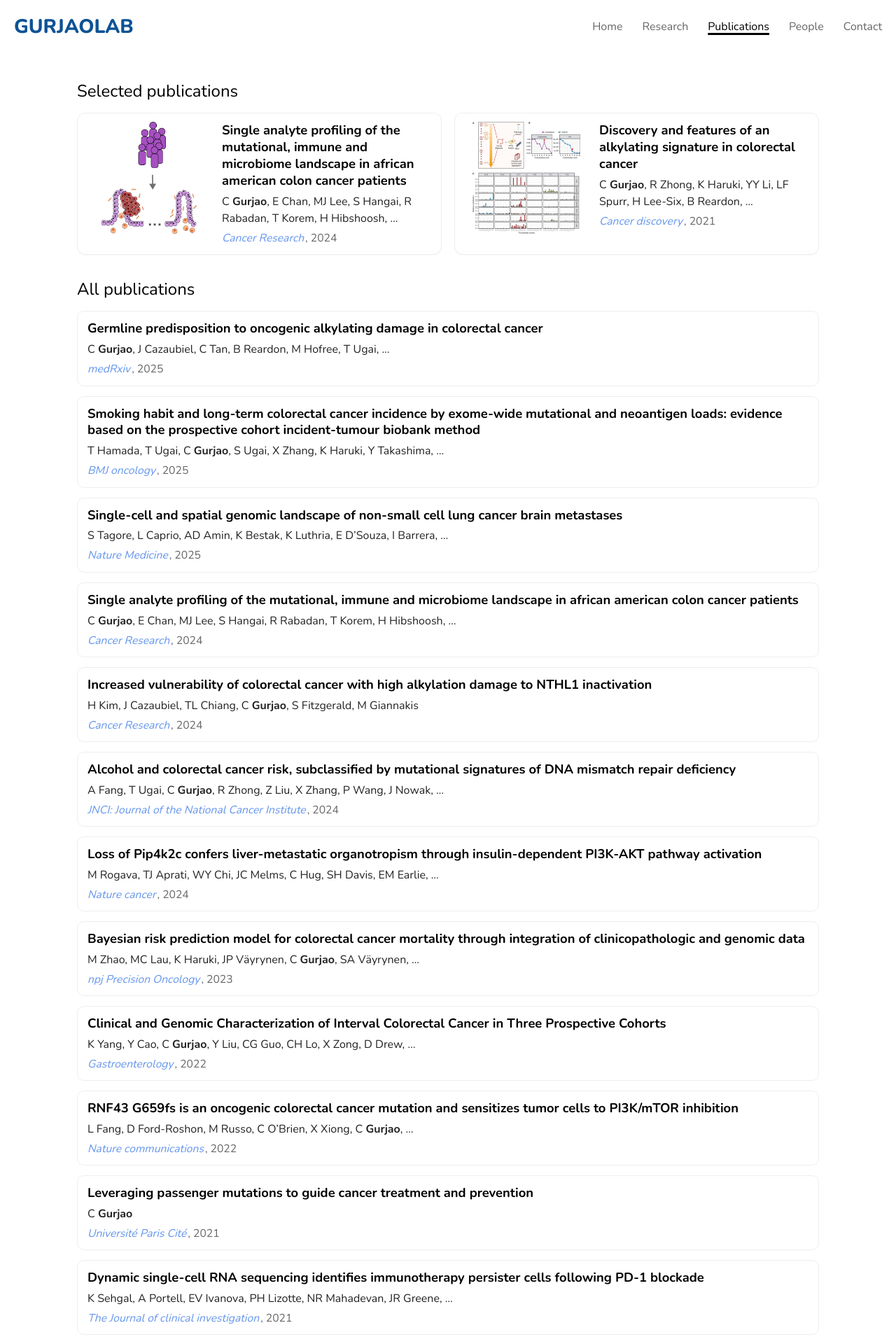
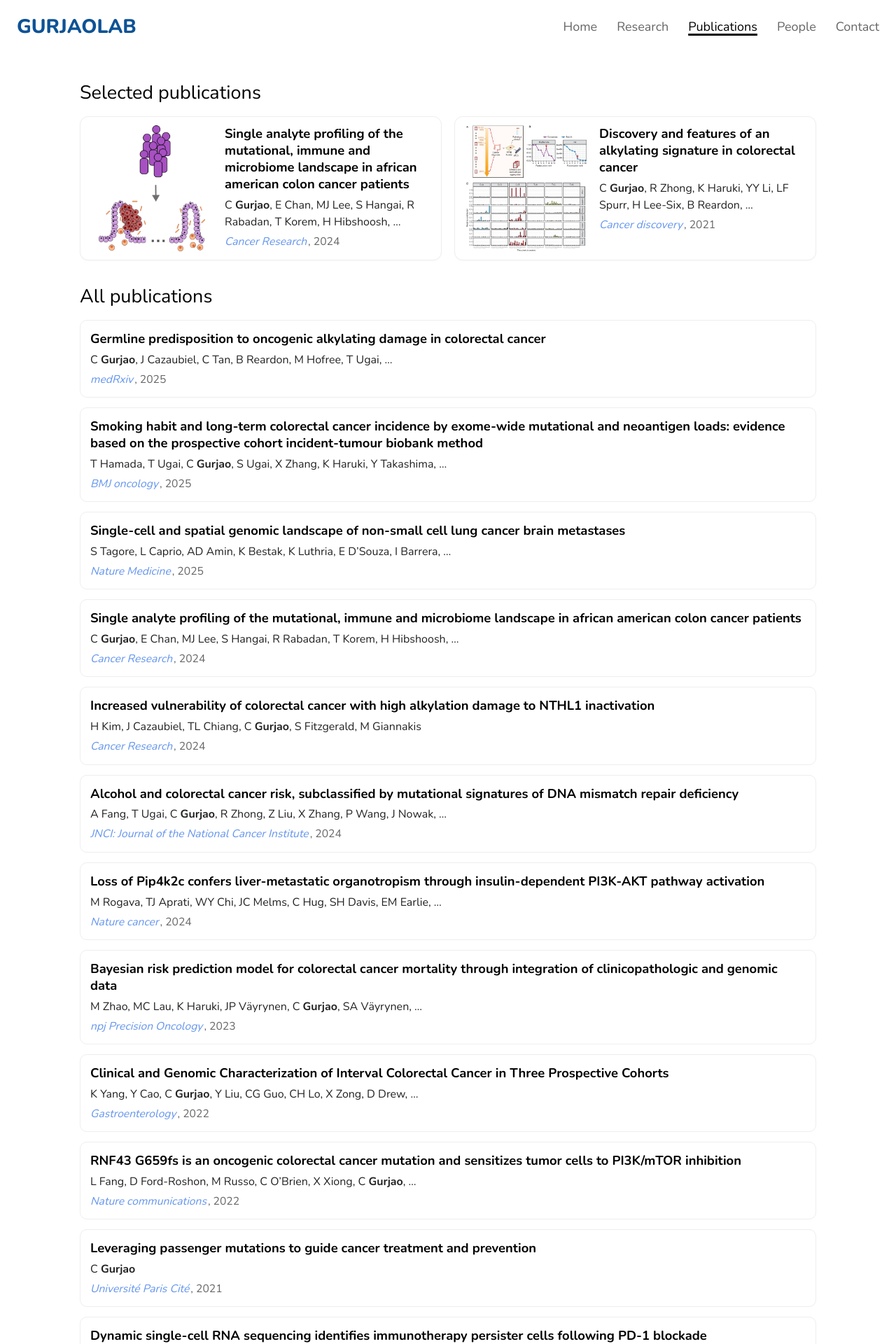
Before and after one commit to joseph-gad-code/Gurjao-Lab-Website, a Jekyll site: the page built from pages/publications/index.md, in a window 1280 px wide. Shown: the top 1920 px of the page at 70% size. Built offline with Jekyll 4.4.1, drawn with Linux system fonts in a browser that asks for light colours.

Commit message:
Update main.scss

```diff
--- a/assets/css/main.scss
+++ b/assets/css/main.scss
@@ -13,6 +13,9 @@
   --research-fig-w: 520px;
   --research-rail: #e9ecef;
 
+  /* fluid helpers */
+  --page-pad: clamp(16px, 4vw, 24px);
+  --card-gap: clamp(12px, 2.5vw, 18px);
 }
 
 /* STYLES FOR GLOBAL WEBSITE ELEMENTS */
@@ -22,20 +25,25 @@
   font-family: "Nunito", system-ui, -apple-system, Segoe UI, Roboto, Arial, sans-serif;
   color: var(--black);
   line-height: 1.6;
+  font-size: clamp(16px, 1.5vw, 18px);
 }
-.container { max-width: 1100px; margin: 0 auto; padding: 24px 20px; }
+img, svg, video { max-width: 100%; height: auto; }
+
+.container { max-width: 1100px; margin: 0 auto; padding: 24px var(--page-pad); }
 
 /* Header */
 .site-header {
   display: flex; align-items: center; justify-content: space-between;
-  padding: 16px 20px;
+  padding: 16px var(--page-pad);
+  gap: 12px;
+  flex-wrap: wrap;
 }
 .brand a {
-  font-size: 28px; font-weight: 800; color: var(--blue); text-decoration: none;
+  font-size: clamp(22px, 3.2vw, 28px); font-weight: 800; color: var(--blue); text-decoration: none;
 }
 
 /* Navigation Bar */
-.site-nav ul { list-style: none; display: flex; gap: 28px; margin: 0; padding: 0; }
+.site-nav ul { list-style: none; display: flex; flex-wrap: wrap; gap: clamp(12px, 3vw, 28px); margin: 0; padding: 0; }
 .site-nav a {
   text-decoration: none; color: var(--gray); font-weight: 400;
 }
@@ -54,7 +62,7 @@
 
 /* STYLES FOR HOMEPAGE WEBSITE ELEMENTS */
 /* Homepage Hero Image */
-.homepage-hero-image { margin: 0 0 2rem; }
+.homepage-hero-image { margin: 0 0 2rem; padding: 0 var(--page-pad); }
 .hero-image {
   display: block;
   width: 100%;
@@ -66,12 +74,12 @@
 .homepage-tagline {
   margin: 1.25rem auto 2.25rem;
   max-width: 1100px;
+  padding: 0 var(--page-pad);
   text-align: center;
   line-height: 1.25;
   font-weight: 400;
   font-size: clamp(1.9rem, 4vw, 3.25rem);
 }
-
 .homepage-tagline .underlined-tagline-text {
   text-decoration: underline;
   text-decoration-thickness: 3px;
@@ -82,18 +90,17 @@
 .homepage-blurbs {
   margin: 1.75rem auto 2.75rem;
   max-width: 1100px;
+  padding: 0 var(--page-pad);
   display: grid;
-  grid-template-columns: 1fr 1fr;
-  gap: clamp(18px, 4vw, 56px);
+  grid-template-columns: repeat(auto-fit, minmax(260px, 1fr));
+  gap: clamp(16px, 4vw, 56px);
   align-items: start;
 }
-
 .homepage-blurbs .secondary-blurb {
   text-align: center;
   font-size: clamp(1rem, 2.2vw, 1.25rem);
   line-height: 1.6;
 }
-
 .homepage-blurbs .main-blurb {
   margin: 0 0 .6rem;
   font-weight: 700;
@@ -102,18 +109,16 @@
 }
 
 /* Main Body and News Section for the Home Page */
-.homepage-body-and-news {
-  margin: 36px 0 24px;
-}
+.homepage-body-and-news { margin: 36px 0 24px; }
 
 .homepage-body {
   max-width: 1200px;
   margin: 0 auto;
-  padding: 0 24px;
+  padding: 0 var(--page-pad);
 
   display: grid;
-  grid-template-columns: minmax(0, 1fr) 420px; /* left content | news column */
-  gap: 32px;
+  grid-template-columns: 1.5fr 1fr; /* fluid left | right */
+  gap: clamp(18px, 3.5vw, 32px);
   align-items: start;
 }
 
@@ -125,13 +130,12 @@
 .body-text h2 {
   margin: 0 0 12px;
   font-weight: 400;
+  font-size: clamp(1.45rem, 3.2vw, 2.05rem);
 }
 
-.body-text .text-above-list {
-  margin-left: $pretext-left;
-}
+.body-text .text-above-list { margin-left: $pretext-left; }
 
-.body-text p { margin: 10px 0 16px; }
+.body-text p { margin: 10px 0 16px; max-width: 72ch; }
 
 .body-text ul {
   list-style: none;
@@ -145,7 +149,6 @@
   line-height: 1.6;
   padding-left: $li-text-indent;
 }
-
 .body-text li::before {
   content: "";
   position: absolute;
@@ -164,13 +167,11 @@
   margin-left: $pretext-left;
   padding-left: 0;
 }
-
 .body-text p.read-more a {
   display: inline-block;
   text-decoration: none;
   color: var(--lightblue);
 }
-
 .body-text p.read-more a:hover { text-decoration: underline; }
 
 /* News Column */
@@ -180,16 +181,11 @@
   padding-right: 6px;
   -webkit-overflow-scrolling: touch;
 }
-
-.home-news h2 {
-  margin: 0 0 8px;
-  font-weight: 400;
-}
+.home-news h2 { margin: 0 0 8px; font-weight: 400; }
 
 .home-news {
   display: flex;
   flex-direction: column;
-  max-height: 56vh;
   border-left: 1px solid rgba(0,0,0,.12);
   padding-left: 22px;
   margin-left: 2px;
@@ -215,7 +211,7 @@
 /* Grid only when media is present */
 .news-card.has-media {
   display: grid;
-  grid-template-columns: 1fr 96px; /* text | image */
+  grid-template-columns: 1fr minmax(72px, 96px);
   gap: 12px;
   align-items: start;
 }
@@ -232,12 +228,7 @@
   background: #f6f6f6;
   flex-shrink: 0;
 }
-.news-media img {
-  width: 100%;
-  height: 100%;
-  object-fit: cover;
-  display: block;
-}
+.news-media img { width: 100%; height: 100%; object-fit: cover; display: block; }
 
 /* Typography */
 .news-headline { margin: 0 0 2px; font-size: 1.05rem; line-height: 1.3; font-weight: 700; }
@@ -273,9 +264,10 @@
 
 /* Two-column grid: text | figure (default: image on the right) */
 .research-section .row {
+  container-type: inline-size;
   display: grid;
-  grid-template-columns: 1fr 560px;
-  gap: 28px;
+  grid-template-columns: minmax(0, 1fr) minmax(320px, 560px);
+  gap: clamp(16px, 3vw, 28px);
   align-items: stretch;
 }
 
@@ -311,6 +303,7 @@
   align-items: center;
   justify-content: center;
   overflow: hidden;
+  aspect-ratio: 4 / 3;
 }
 
 /* Images fill the box and stay white */
@@ -332,7 +325,14 @@
 .research-section.img-left  .research-figure { border-right: 1px solid rgba(0,0,0,.10); padding-right: 20px; }
 
 /* Swap columns when image is on the left */
-.research-section.img-left .row { grid-template-columns: 560px 1fr; }
+.research-section.img-left .row { grid-template-columns: minmax(320px, 560px) 1fr; }
+
+/* Stack research section when its own width is small (container query) */
+@container (max-width: 760px){
+  .research-section .row{ grid-template-columns: 1fr; }
+  .research-section.img-left  .research-figure,
+  .research-section.img-right .research-figure{ border: 0; padding: 0; }
+}
 
 /* Section divider */
 .research-divider { border: 0; height: 1px; background: #eee; margin: 26px 0 0; }
@@ -341,10 +341,11 @@
 .contact-page {
   max-width: 1100px;
   margin: 28px auto 40px;
-  padding: 0 24px;
+  padding: 0 var(--page-pad);
 }
 
 .contact-grid {
+  container-type: inline-size;
   display: grid;
   grid-template-columns: 320px 1fr;
   grid-template-rows: auto auto;
@@ -381,9 +382,7 @@
 }
 
 /* ROW 1 — RIGHT: details (beside the image) */
-.contact-details.contact-top {
-  grid-area: details;
-}
+.contact-details.contact-top { grid-area: details; }
 .contact-details h2 { margin: 0 0 8px; font-weight: 400; }
 .contact-details h3 { margin: 18px 0 8px; font-weight: 600; }
 
@@ -404,25 +403,42 @@
 .contact-address a:hover { text-decoration: underline; }
 
 /* ROW 2 — FULL WIDTH: below the image */
-.contact-details.contact-lower {
-  grid-area: lower;
+.contact-details.contact-lower { grid-area: lower; }
+
+/* Stack contact grid when narrow */
+@container (max-width: 720px){
+  .contact-grid{
+    grid-template-columns: 1fr;
+    grid-template-areas:
+      "media"
+      "details"
+      "lower";
+    gap: var(--card-gap);
+  }
+  .contact-media .media-box{ aspect-ratio: 4 / 3; }
 }
 
 /* People page */
-.people-page { max-width: 1100px; margin: 0 auto 2rem; padding: 0 24px; }
+.people-page { max-width: 1100px; margin: 0 auto 2rem; padding: 0 var(--page-pad); }
 .people-page .page-title { margin: 0 0 14px; font-weight: 400; }
 
-.people-list { display: grid; gap: 16px; }
+.people-list { display: grid; gap: var(--card-gap); }
 
 .person-card {
+  container-type: inline-size;
   display: grid;
   grid-template-columns: 110px 1fr;
-  gap: 14px;
+  gap: clamp(10px, 2.2vw, 14px);
   align-items: start;
   padding: 12px 8px;
   border: 1px solid #eee;
   border-radius: 10px;
   background: #fff;
+}
+@container (max-width: 420px){
+  .person-card{ grid-template-columns: 1fr; }
+  .person-photo-wrap{ width: 100%; }
+  .person-photo, .person-photo.placeholder{ height: clamp(120px, 40vw, 180px); }
 }
 
 .person-photo-wrap { width: 110px; }
@@ -450,31 +466,35 @@
 .person-social a:hover .icon { opacity: 1; }
 
 /* Core values */
-.values-section { max-width: 1100px; margin: 2.5rem auto 3rem; padding: 0 24px; }
+.values-section { max-width: 1100px; margin: 2.5rem auto 3rem; padding: 0 var(--page-pad); }
 .values-section .page-title { margin: 0 0 12px; font-weight: 400; }
-.values-grid { display: grid; grid-template-columns: 1fr 1fr; gap: 28px; }
+.values-grid {
+  display: grid;
+  grid-template-columns: repeat(auto-fit, minmax(260px, 1fr));
+  gap: 28px;
+}
 .values-grid .value-col h3 { margin: 0 0 8px; }
 
 /* Publications */
 .pubs {
-  --gap: 18px;
-  --thumb-h: 160px;
+  --gap: var(--card-gap);
+  --thumb-h: clamp(140px, 26vw, 180px);
 }
-
 .pubs h1 { margin: 10px 0 12px; font-weight: 400; }
 
+/* Selected cards grid auto-fit */
 .pub-grid {
   display: grid;
-  grid-template-columns: repeat(2, minmax(0, 1fr));
+  grid-template-columns: repeat(auto-fit, minmax(320px, 1fr));
   gap: var(--gap);
   margin-bottom: 30px;
 }
 
 .pub-card {
   display: grid;
-  grid-template-columns: 180px 1fr;
-  gap: 14px;
-  padding: 12px;
+  grid-template-columns: minmax(120px, 180px) 1fr;
+  gap: clamp(10px, 2vw, 14px);
+  padding: clamp(10px, 2.2vw, 12px);
   border: 1px solid #eee;
   border-radius: 12px;
   background: #fff;
@@ -504,27 +524,24 @@
 }
 
 .pub-card .title a,
-.pub-row  .title a {
-  color: var(--black);
-  text-decoration: none;
-}
+.pub-row  .title a { color: var(--black); text-decoration: none; }
 .pub-card .title a:hover,
 .pub-row  .title a:hover { text-decoration: underline; }
 
 .pub-card .title,
-.pub-row  .title { margin: 0 0 6px; font-size: 1.15rem; line-height: 1.3; }
+.pub-row  .title { margin: 0 0 6px; font-size: clamp(1.05rem, 2.4vw, 1.15rem); line-height: 1.3; }
 
 .pub-card .authors,
 .pub-row  .authors {
   margin: 0 0 6px;
-  font-size: 1rem;
+  font-size: clamp(.98rem, 1.9vw, 1rem);
   line-height: 1.5;
   color: #222;
 }
 
 .pub-card .venue,
 .pub-row  .venue {
-  font-size: .98rem;
+  font-size: clamp(.94rem, 1.8vw, .98rem);
   line-height: 1.35;
 }
 .pub-card .venue a,
@@ -545,12 +562,9 @@
 }
 
 /* “All publications” list appearance */
-.pub-list {
-  display: grid;
-  gap: 14px;
-}
+.pub-list { display: grid; gap: 14px; }
 .pub-row {
-  padding: 12px 14px;
+  padding: clamp(10px, 2.5vw, 14px);
   border: 1px solid #eee;
   border-radius: 10px;
   background: #fff;
```
